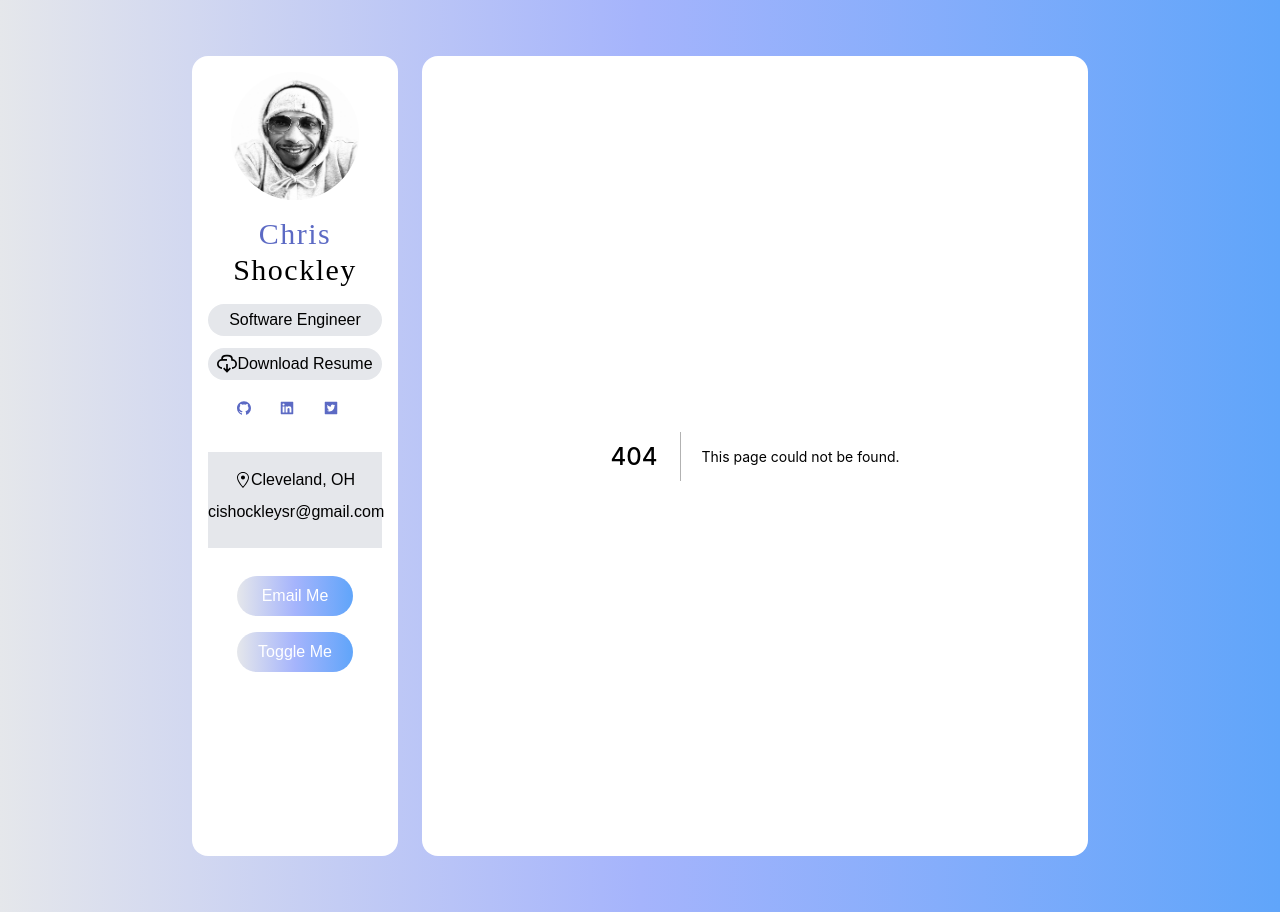
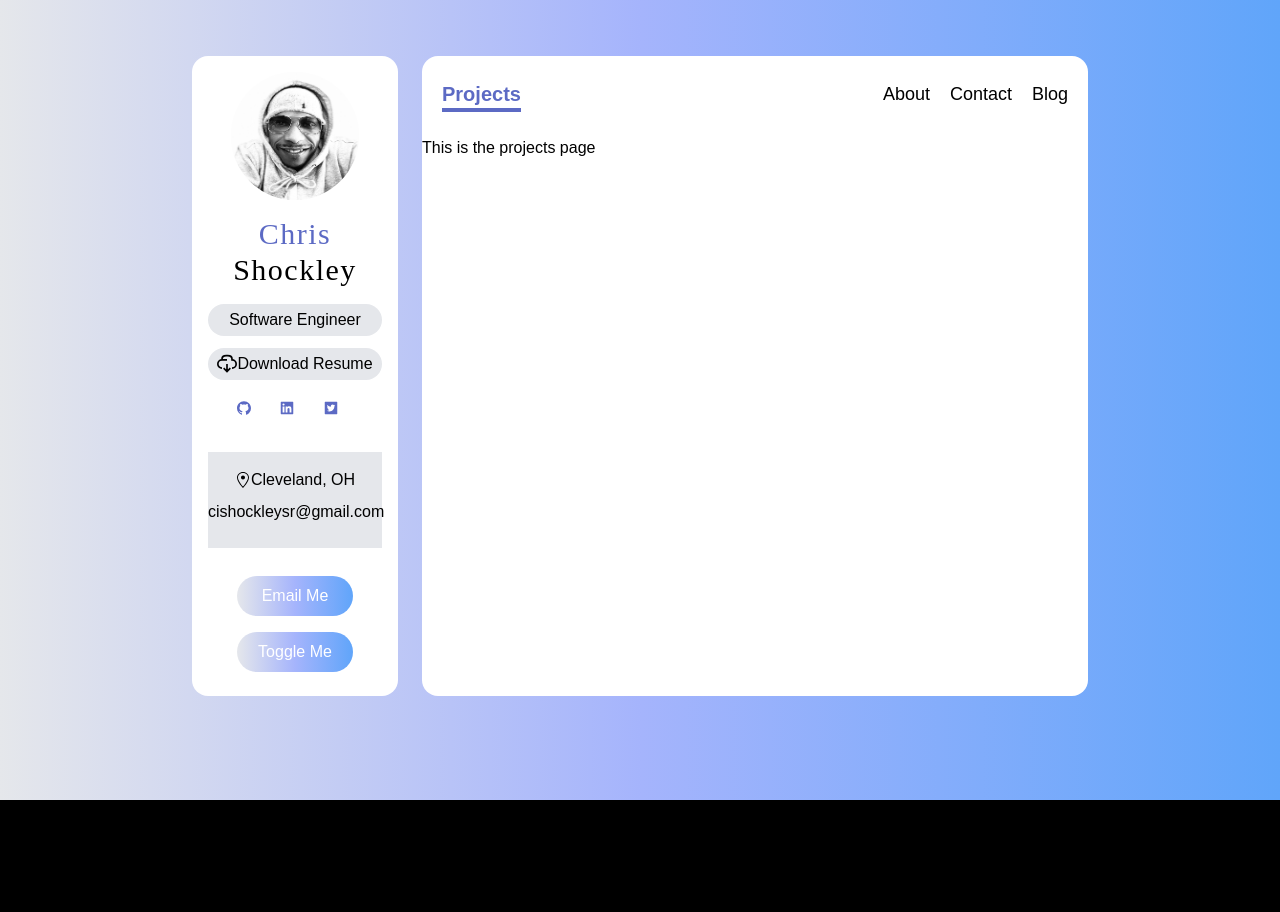
Before and after one commit to cishocksr/portfolio-mk-i, a Next.js app: page /projects in a window 1280 px wide. Before the commit this address had no page. After the commit the page ends 800 px from the top, so only its background shows below. Built offline with nearby package versions, Linux system fonts and the light colour scheme; a web font is replaced by a local one.

Commit message:
navbar is fully functional has active element and routes to correct page

```diff
--- /dev/null
+++ b/components/navbar.component.tsx
@@ -0,0 +1,69 @@
+import { FunctionComponent, useEffect, useState } from 'react';
+import Link from 'next/link';
+import { useRouter } from 'next/router';
+
+const NavItem: FunctionComponent<{
+  activeItem: string;
+  setActiveItem: Function;
+  name: string;
+  route: string;
+}> = ({ activeItem, setActiveItem, name, route }) => {
+  return activeItem !== name ? (
+    <Link href={route}>
+      <a>
+        <span className='hover:text-indigo' onClick={() => setActiveItem(name)}>
+          {name}
+        </span>
+      </a>
+    </Link>
+  ) : null;
+};
+
+const Navbar = () => {
+  const [activeItem, setActiveItem] = useState<string>('');
+
+  const { pathname } = useRouter();
+
+  useEffect(() => {
+    if (pathname === '/') setActiveItem('About');
+    if (pathname === '/projects') setActiveItem('Projects');
+    if (pathname === '/blog') setActiveItem('Blog');
+    if (pathname === '/contact') setActiveItem('Contact');
+  }, []);
+
+  return (
+    <div className='flex justify-between px-5 py-3 my-3'>
+      <span className='text-xl font-bold border-b-4 text-indigo border-indigo md:2xl'>
+        {activeItem}
+      </span>
+      <div className='flex space-x-5 text-lg '>
+        <NavItem
+          activeItem={activeItem}
+          setActiveItem={setActiveItem}
+          name='About'
+          route='/'
+        />
+        <NavItem
+          activeItem={activeItem}
+          setActiveItem={setActiveItem}
+          name='Projects'
+          route='/projects'
+        />
+        <NavItem
+          activeItem={activeItem}
+          setActiveItem={setActiveItem}
+          name='Contact'
+          route='/contact'
+        />
+        <NavItem
+          activeItem={activeItem}
+          setActiveItem={setActiveItem}
+          name='Blog'
+          route='/blog'
+        />
+      </div>
+    </div>
+  );
+};
+
+export default Navbar;
--- a/pages/_app.tsx
+++ b/pages/_app.tsx
@@ -1,3 +1,4 @@
+import Navbar from '../components/navbar.component';
 import Sidebar from '../components/sidbar.component';
 import '../styles/globals.css';
 
@@ -7,7 +8,8 @@ function MyApp({ Component, pageProps }) {
       <div className='col-span-12 p-4 text-center bg-white lg:col-span-3 rounded-2xl'>
         <Sidebar />
       </div>
-      <div className='col-span-12 bg-white lg:col-span-9 rounded-2xl'>
+      <div className='flex flex-col col-span-12 bg-white lg:col-span-9 rounded-2xl'>
+        <Navbar />
         <Component {...pageProps} />
       </div>
     </div>
--- /dev/null
+++ b/pages/blog.tsx
@@ -0,0 +1,9 @@
+const Blog = () => {
+  return (
+    <div>
+      <h3>This is where you will enter the blog and see current entries</h3>
+    </div>
+  );
+};
+
+export default Blog;
--- /dev/null
+++ b/pages/contact.tsx
@@ -0,0 +1,9 @@
+const Contact = () => {
+  return (
+    <div className='p-4'>
+      <h1>This is the contact page</h1>
+    </div>
+  );
+};
+
+export default Contact;
--- /dev/null
+++ b/pages/projects.tsx
@@ -0,0 +1,9 @@
+const Projects = () => {
+  return (
+    <div className='pr-4'>
+      <h1>This is the projects page</h1>
+    </div>
+  );
+};
+
+export default Projects;
```
